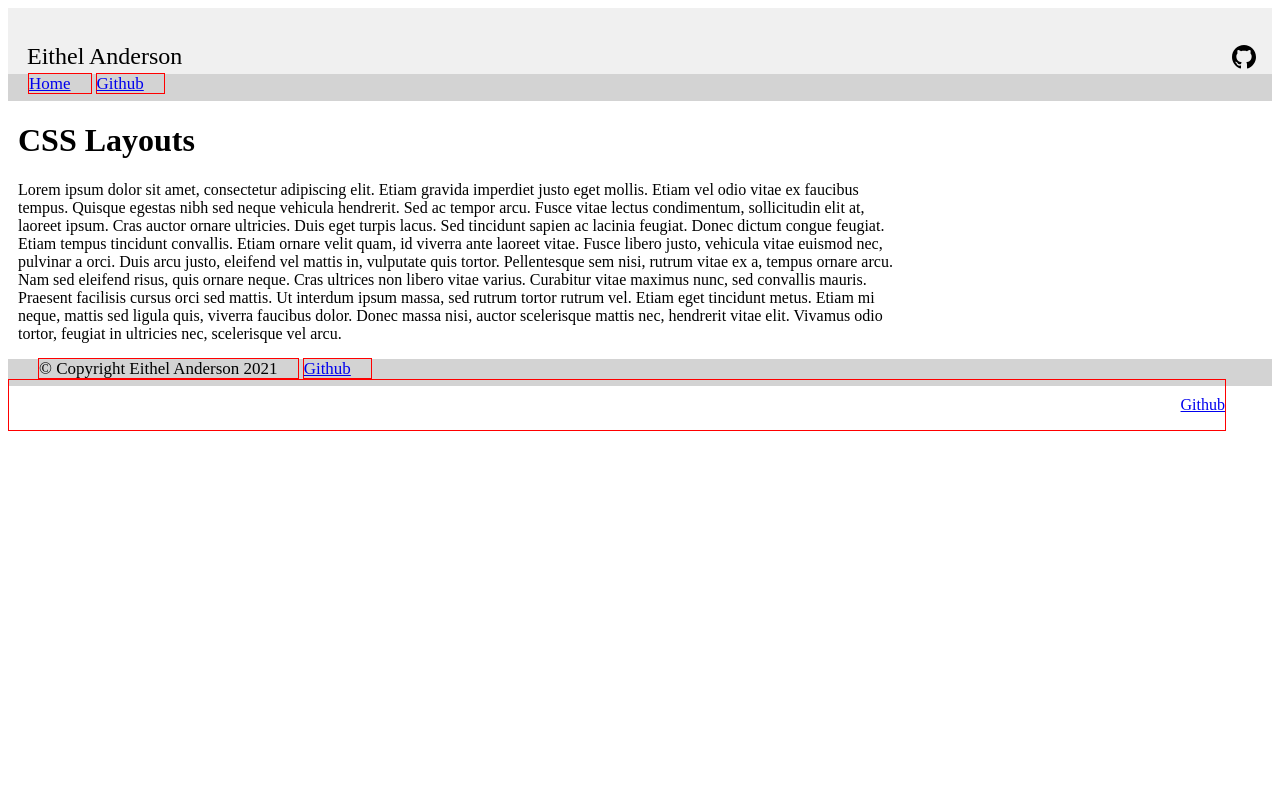
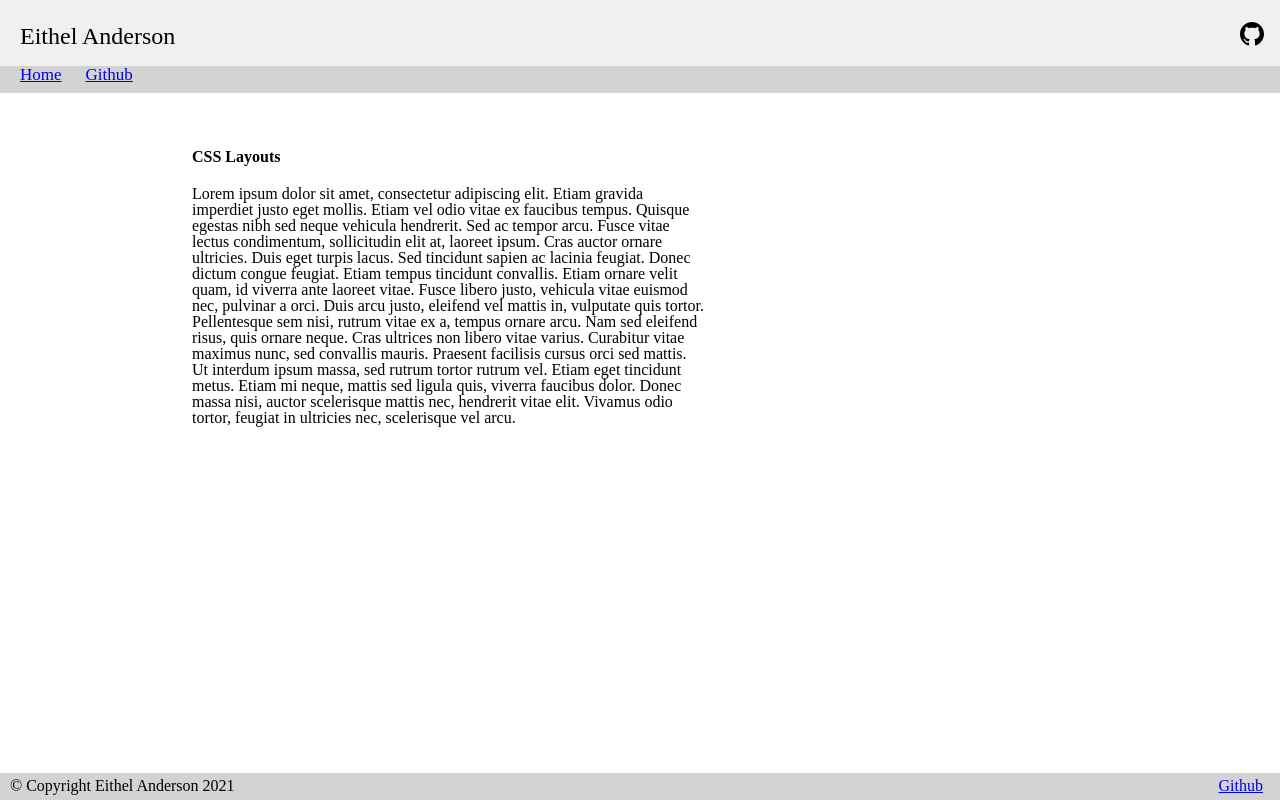
Before and after one commit to etelish/css_layouts, a plain HTML site: page docs/index.html in a window 1280 px wide. Drawn offline with Linux system fonts and the light colour scheme.

Commit message:
relative/absolute styling amendments

```diff
--- a/docs/index.html
+++ b/docs/index.html
@@ -1,55 +1,194 @@
 <!DOCTYPE html>
 <html lang="en">
   <head>
+    <meta charset="utf-8" />
+    <title>CSS Layouts</title>
+
     <style>
+      html,
+      body,
+      div,
+      span,
+      applet,
+      object,
+      iframe,
+      h1,
+      h2,
+      h3,
+      h4,
+      h5,
+      h6,
+      p,
+      blockquote,
+      pre,
+      a,
+      abbr,
+      acronym,
+      address,
+      big,
+      cite,
+      code,
+      del,
+      dfn,
+      em,
+      img,
+      ins,
+      kbd,
+      q,
+      s,
+      samp,
+      small,
+      strike,
+      strong,
+      sub,
+      sup,
+      tt,
+      var,
+      b,
+      u,
+      i,
+      center,
+      dl,
+      dt,
+      dd,
+      ol,
+      ul,
+      li,
+      fieldset,
+      form,
+      label,
+      legend,
+      table,
+      caption,
+      tbody,
+      tfoot,
+      thead,
+      tr,
+      th,
+      td,
+      article,
+      aside,
+      canvas,
+      details,
+      embed,
+      figure,
+      figcaption,
+      footer,
+      header,
+      hgroup,
+      menu,
+      nav,
+      output,
+      ruby,
+      section,
+      summary,
+      time,
+      mark,
+      audio,
+      video {
+        margin: 0;
+        padding: 0;
+        border: 0;
+        font-size: 100%;
+        font: inherit;
+        vertical-align: baseline;
+      }
+      /* HTML5 display-role reset for older browsers */
+      article,
+      aside,
+      details,
+      figcaption,
+      figure,
+      footer,
+      header,
+      hgroup,
+      menu,
+      nav,
+      section {
+        display: block;
+      }
+      body {
+        line-height: 1;
+      }
+      ol,
+      ul {
+        list-style: none;
+      }
+      blockquote,
+      q {
+        quotes: none;
+      }
+      blockquote:before,
+      blockquote:after,
+      q:before,
+      q:after {
+        content: "";
+        content: none;
+      }
+      table {
+        border-collapse: collapse;
+        border-spacing: 0;
+      }
+    </style>
+
+    <style>
+      * {
+        box-sizing: border-box;
+      }
+
+      :root {
+        --main-header-color: #f0f0f0;
+      }
       body {
         background-color: white;
       }
       header {
-        background-color: #f0f0f0;
+        background-color: var(--main-header-color);
         height: 66px;
+        padding: 0px 20px;
+        position: relative;
       }
-      div.a {
-        text-align: left;
+      .headerTitle {
         font-size: 24px;
-        padding: 35px;
-        position: relative;
-        right: 16px;
-        /* top: 25px; */
+        position: absolute;
+        bottom: 18px;
       }
-      div.b {
-        text-align: right;
-        padding: 0%;
-        position: relative;
-        bottom: 60px;
+
+      .headerLogo {
+        position: absolute;
+        bottom: 17px;
         right: 16px;
       }
 
-      div.d {
-        /* border: 1px red solid; */
+      .contentTitle {
+        position: relative;
+        bottom: 21px;
+        /* top: -45px; */
+        font-weight: bold;
+      }
+
+      .contentPosition {
         font-size: 16px;
         max-width: 70%;
         position: relative;
-        left: 10px;
+        padding: 6% 15%;
       }
-      div.e {
+      .footerPosition {
         text-align: left;
         position: relative;
         left: 10px;
+        bottom: -5px;
       }
 
-      div.f {
-        border: 1px red solid;
+      .footerGithubText {
         position: absolute;
-        width: 95%;
-        text-align: right;
+        top: 5px;
+        right: 17px;
       }
 
       p.blocktext {
-        /* margin-left: auto;
-        margin-right: auto;
-        width: 8em */
-        text-align: centre;
+        position: absolute;
+        top: 49px;
       }
 
       div.navbar {
@@ -65,30 +204,28 @@
         text-align: left;
       }
       li {
-        border: 1px red solid;
         font-size: 17px;
-
         display: inline;
         padding-right: 20px;
       }
       footer {
         background-color: #d3d3d3;
         height: 27px;
+        position: absolute;
+        left: 0px;
+        right: 0px;
+        bottom: 0px;
       }
     </style>
-    <meta charset="utf-8" />
-    <title>CSS Layouts</title>
   </head>
 
   <body>
     <header>
-      <div class="a">Eithel Anderson</div>
+      <h1 class="headerTitle">Eithel Anderson</h1>
 
-      <div class="b">
-        <a href="https://github.com/etelish">
-          <img src="./images/github_icon.svg" alt="github icon" />
-        </a>
-      </div>
+      <a class="headerLogo" href="https://github.com/etelish">
+        <img src="./images/github_icon.svg" alt="github icon" />
+      </a>
     </header>
 
     <div class="navbar">
@@ -98,9 +235,9 @@
       </ul>
     </div>
 
-    <div class="d">
-      <h1>CSS Layouts</h1>
-      <p class="blocktext">
+    <div class="contentPosition">
+      <h1 class="contentTitle">CSS Layouts</h1>
+      <p>
         Lorem ipsum dolor sit amet, consectetur adipiscing elit. Etiam gravida
         imperdiet justo eget mollis. Etiam vel odio vitae ex faucibus tempus.
         Quisque egestas nibh sed neque vehicula hendrerit. Sed ac tempor arcu.
@@ -122,16 +259,10 @@
     </div>
 
     <footer>
-      <div class="e">
-        <ul>
-          <li>&copy; Copyright Eithel Anderson 2021</li>
-          <li>
-            <a href="https://github.com/etelish">Github</a>
-          </li>
-        </ul>
-        <!-- <p>&copy; Copyright Eithel Anderson 2021</p> -->
+      <div class="footerPosition">
+        <p>&copy; Copyright Eithel Anderson 2021</p>
       </div>
-      <div class="f">
+      <div class="footerGithubText">
         <p><a href="https://github.com/etelish">Github</a></p>
       </div>
     </footer>
```
